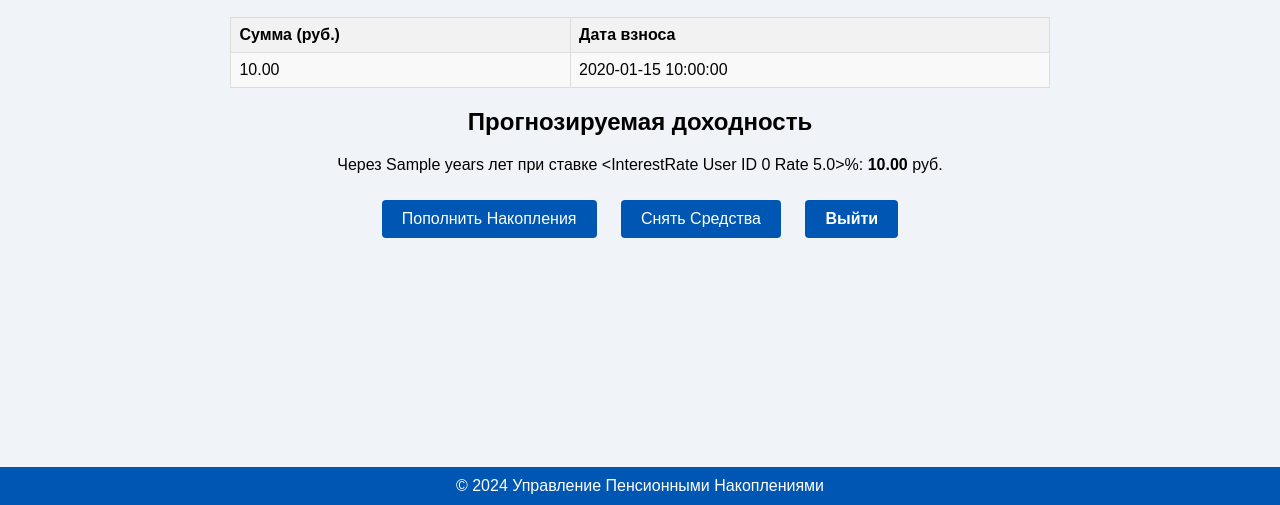
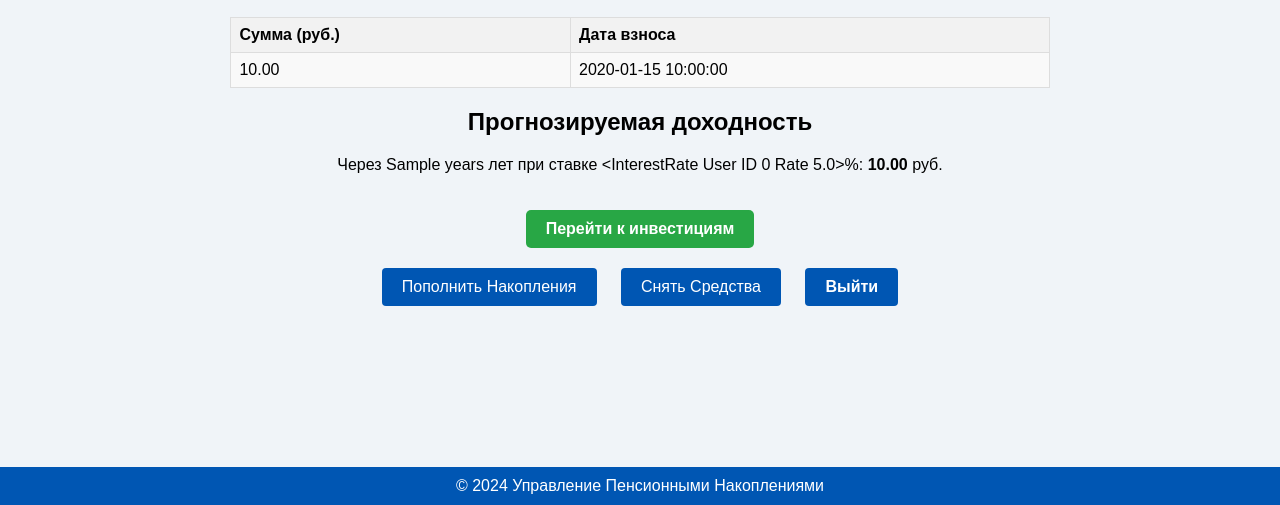
Before and after one commit to Odin-SG/pension_management_system, a Flask app: template app/templates/dashboard.html in a window 1280 px wide. Shown: the part 295-800 px from the top of the page. Run offline with Flask 2, Linux system fonts and the light colour scheme; data comes from the database, SQL or seed files in the repository; tables that the repository leaves empty hold one stand-in row (values such as "Sample post"); the template is opened without the code that fills it: values that come from a table or form of the project are taken from there, most other values are stand-ins (such as "Sample title", 1, 10 or a date in 2020).

Commit message:
Добавил кнопку, ведущую на инвестиции

```diff
--- a/app/static/styles/styles.css
+++ b/app/static/styles/styles.css
@@ -198,3 +198,19 @@
 .sell-button:hover {
     background-color: #c82333;
 }
+
+.investments-button {
+    display: inline-block;
+    margin-top: 20px;
+    padding: 10px 20px;
+    background-color: #28a745;
+    color: white;
+    text-decoration: none;
+    font-size: 16px;
+    border-radius: 5px;
+    transition: background-color 0.3s ease;
+}
+
+.investments-button:hover {
+    background-color: #218838;
+}
--- a/app/templates/dashboard.html
+++ b/app/templates/dashboard.html
@@ -38,6 +38,7 @@
             </table>
             <h2>Прогнозируемая доходность</h2>
             <p>Через {{ years }} лет при ставке {{ interest_rate }}%: <strong>{{ projected_return|format_currency }}</strong> руб.</p>
+            <a href="/investments" class="button investments-button">Перейти к инвестициям</a>
         </section>
         {% if session['role'] == 'admin' %}
             <a href="/admin_panel" class="button">Перейти в Админ Панель</a>
@@ -79,6 +80,5 @@
     <footer>
         &copy; 2024 Управление Пенсионными Накоплениями
     </footer>
-
 </body>
 </html>
```
